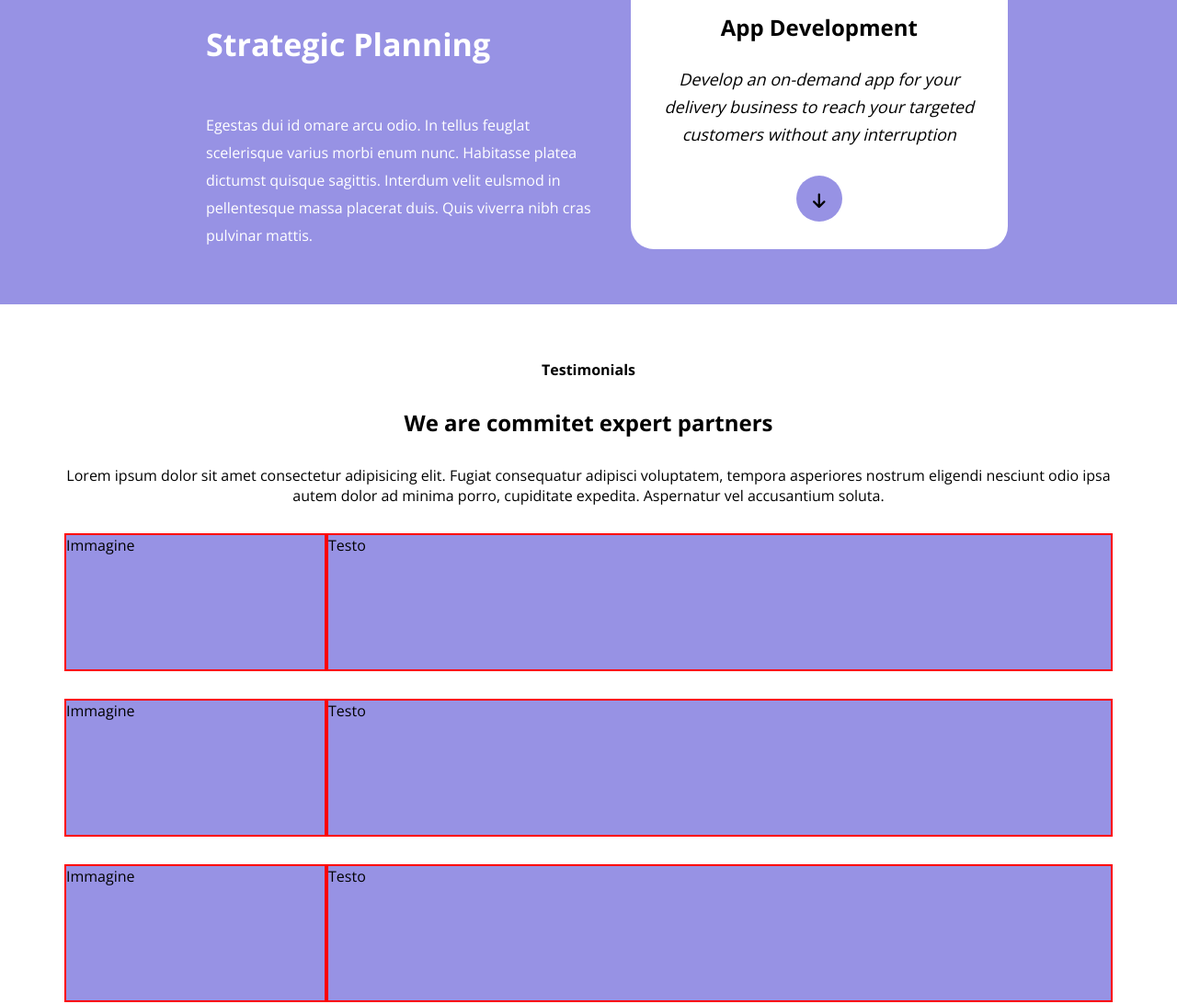
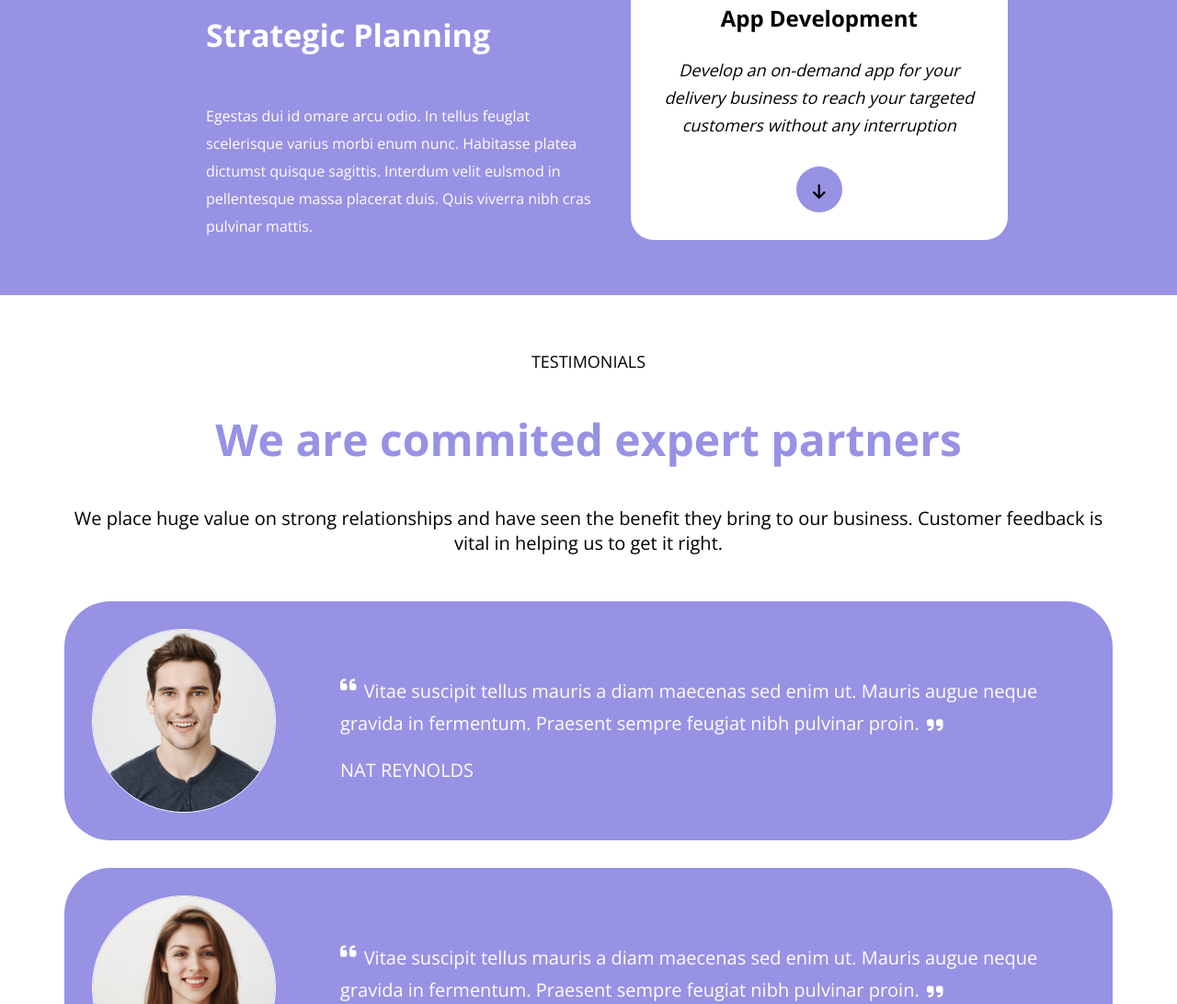
Before and after one commit to SimoneCalzari/htmlcss-responsive-layout, a plain HTML site: page index.html in a window 1280 px wide. Shown: the part 1708-2800 px from the top of the page at 92% size. Drawn offline with nearby package versions, Linux system fonts and the light colour scheme.

Commit message:
feat: sezione tre contenuto

```diff
--- a/css/style.css
+++ b/css/style.css
@@ -22,6 +22,7 @@ a {
 
 img {
   max-width: 100%;
+  display: block;
 }
 
 button {
@@ -76,6 +77,7 @@ header .container.flex {
 
 #logo-sito a img {
   vertical-align: middle;
+  display: inline-block;
 }
 
  header nav {
@@ -216,8 +218,10 @@ nav > a {
   margin-bottom: 130px;
 }
 
+
 #sect-2 .plannings .app-dev .app-top img {
   width: 70%;
+  display: inline-block;
 }
 
 #sect-2 .plannings .app-dev .app-top {
@@ -259,34 +263,85 @@ nav > a {
 }
 
 
-
-
 /* #endregion SECTION 2 */
 
 /* #region SECTION 3 */
 #sect-3 {
   padding-top: 60px;
-  padding-bottom: 100px;
+  padding-bottom: 110px;
 }
 
-#sect-3 .container > *:not(:last-child) {
-  margin-bottom: 30px;
+#sect-3 .testimonials h4 {
+  font-size: 18px;
+  margin-bottom: 40px;
+  font-weight: normal;
 }
 
-#sect-3 .container .flex div:first-child {
-  width: 25%;
-  height: 150px;
-  background-color: var(--violet-bkg);
-  border: 2px solid red;
+#sect-3 .testimonials h2 {
+  font-size: 48px;
+  color: var(--violet-bkg);
+  margin-bottom: 40px;
 }
 
-#sect-3 .container .flex div:last-child {
+#sect-3 .testimonials > p {
+  font-size: 20px;
+  margin-bottom: 50px;
+}
+
+#sect-3 .testimonials .testimonial {
+  background-color: var(--violet-bkg);
+  margin-bottom: 30px;
+  color: white;
+  padding: 30px;
+  border-radius: 50px;
+}
+
+#sect-3 .testimonials .testimonial .testimonial-img {
+  width: 25%;
+}
+
+#sect-3 .testimonials .testimonial .testimonial-img .container-img {
+  width: 200px;
+  height: 200px;
+  overflow: hidden;
+  border: 1px solid white;
+  border-radius: 50%;
+}
+
+#sect-3 .testimonials .testimonial .testimonial-img img{
+  max-width: unset;
+  max-height: 200px;
+  position: relative;
+  left: -25%;
+}
+
+#sect-3 .testimonials .testimonial .testimonial-txt {
   width: 75%;
-  height: 150px;
-  background-color: var(--violet-bkg);
-  border: 2px solid red;
+}
 
+#sect-3 .testimonials .testimonial .testimonial-txt p {
+  font-size: 20px;
+  margin-top: 50px;
+  line-height: 35px;
+  margin-bottom: 20px;
 }
+
+#sect-3 .testimonials .testimonial .testimonial-txt p i:first-of-type {
+  vertical-align: super;
+  margin-right: 3px;
+}
+
+#sect-3 .testimonials .testimonial .testimonial-txt p i:last-of-type {
+  vertical-align: middle;
+  margin-left: 3px;
+}
+
+
+#sect-3 .testimonials .testimonial .testimonial-txt span {
+  font-size: 20px;
+}
+
+
 /* #endregion SECTION 3 */
 
 /* #region SECTION 4 */
@@ -409,6 +464,8 @@ footer .container p:first-child {
   #sect-2 .plannings .strat-plan {
     width: 100%;
     margin-bottom: 40px;
+    padding-right: 0;
+    padding-left: 0;
   }
   #sect-2 .plannings .app-dev {
     width: 100%;
@@ -448,16 +505,21 @@ footer .container p:first-child {
     width: 100%;
   }
 
-  #sect-3 .container > .flex {
+  #sect-3 .testimonials .testimonial {
     flex-wrap: wrap;
   }
 
-  #sect-3 .container .flex div:first-child {
+  #sect-3 .testimonials .testimonial .testimonial-img {
     width: 100%;
   }
 
-  #sect-3 .container .flex div:last-child {
+  #sect-3 .testimonials .testimonial .testimonial-img .container-img {
+    margin: 0 auto;
+  }
+
+  #sect-3 .testimonials .testimonial .testimonial-txt {
     width: 100%;
+    text-align: center;
   }
 
   #sect-4 .container.flex > div {
--- a/index.html
+++ b/index.html
@@ -97,7 +97,7 @@
               </div>
               <div class="app-dev">
                 <div class="app-top txt-center">
-                  <img src="img/planning2.png" alt="">
+                  <img src="img/planning2.png" alt="plan2">
                 </div>
                 <div class="app-bottom txt-center">
                   <h3>App Development</h3>
@@ -111,21 +111,54 @@
         <!-- SECTION 2 -->
         <!-- SECTION 3 -->
         <section id="sect-3">
-          <div class="container">
-            <h4 class="txt-center">Testimonials</h4>
-            <h2 class="txt-center">We are commitet expert partners</h2>
-            <p class="txt-center">Lorem ipsum dolor sit amet consectetur adipisicing elit. Fugiat consequatur adipisci voluptatem, tempora asperiores nostrum eligendi nesciunt odio ipsa autem dolor ad minima porro, cupiditate expedita. Aspernatur vel accusantium soluta.</p>
-            <div class="flex">
-              <div>Immagine</div>
-              <div>Testo</div>
+          <div class="container testimonials">
+            <h4 class="txt-center">TESTIMONIALS</h4>
+            <h2 class="txt-center">We are commited expert partners</h2>
+            <p class="txt-center">We place huge value on strong relationships and have seen the benefit they bring to our business. Customer feedback is vital in helping us to get it right.</p>
+            <div class="flex testimonial">
+              <div class="testimonial-img">
+                <div class="container-img">
+                  <img src="img/testimonial1.jpg" alt="testimonial">
+                </div>
+              </div>
+              <div class="testimonial-txt">
+                <p>
+                  <i class="fa-solid fa-quote-left"></i>
+                  Vitae suscipit tellus mauris a diam maecenas sed enim ut. Mauris augue neque gravida in fermentum. Praesent sempre feugiat nibh pulvinar proin.
+                  <i class="fa-solid fa-quote-right"></i>
+                </p>
+                <span>NAT REYNOLDS</span>
+              </div>
             </div>
-            <div class="flex">
-              <div>Immagine</div>
-              <div>Testo</div>
+            <div class="flex testimonial">
+              <div class="testimonial-img">
+                <div class="container-img">
+                  <img src="img/testimonial2.jpg" alt="testimonial">
+                </div>
+              </div>
+              <div class="testimonial-txt">
+                <p>
+                  <i class="fa-solid fa-quote-left"></i>
+                  Vitae suscipit tellus mauris a diam maecenas sed enim ut. Mauris augue neque gravida in fermentum. Praesent sempre feugiat nibh pulvinar proin.
+                  <i class="fa-solid fa-quote-right"></i>
+                </p>
+                <span>CELIA ALMEDA</span>
+              </div>
             </div>
-            <div class="flex">
-              <div>Immagine</div>
-              <div>Testo</div>
+            <div class="flex testimonial">
+              <div class="testimonial-img">
+                <div class="container-img">
+                  <img src="img/testimonial3.jpg" alt="testimonial">
+                </div>
+              </div>
+              <div class="testimonial-txt">
+                <p>
+                  <i class="fa-solid fa-quote-left"></i>
+                  Vitae suscipit tellus mauris a diam maecenas sed enim ut. Mauris augue neque gravida in fermentum. Praesent sempre feugiat nibh pulvinar proin.
+                  <i class="fa-solid fa-quote-right"></i>
+                </p>
+                <span>BOB ROBERTS</span>
+              </div>
             </div>
           </div>
         </section>
```
Also changed, not shown: img/testimonial1.jpg (added), img/testimonial2.jpg (added), img/testimonial3.jpg (added).
